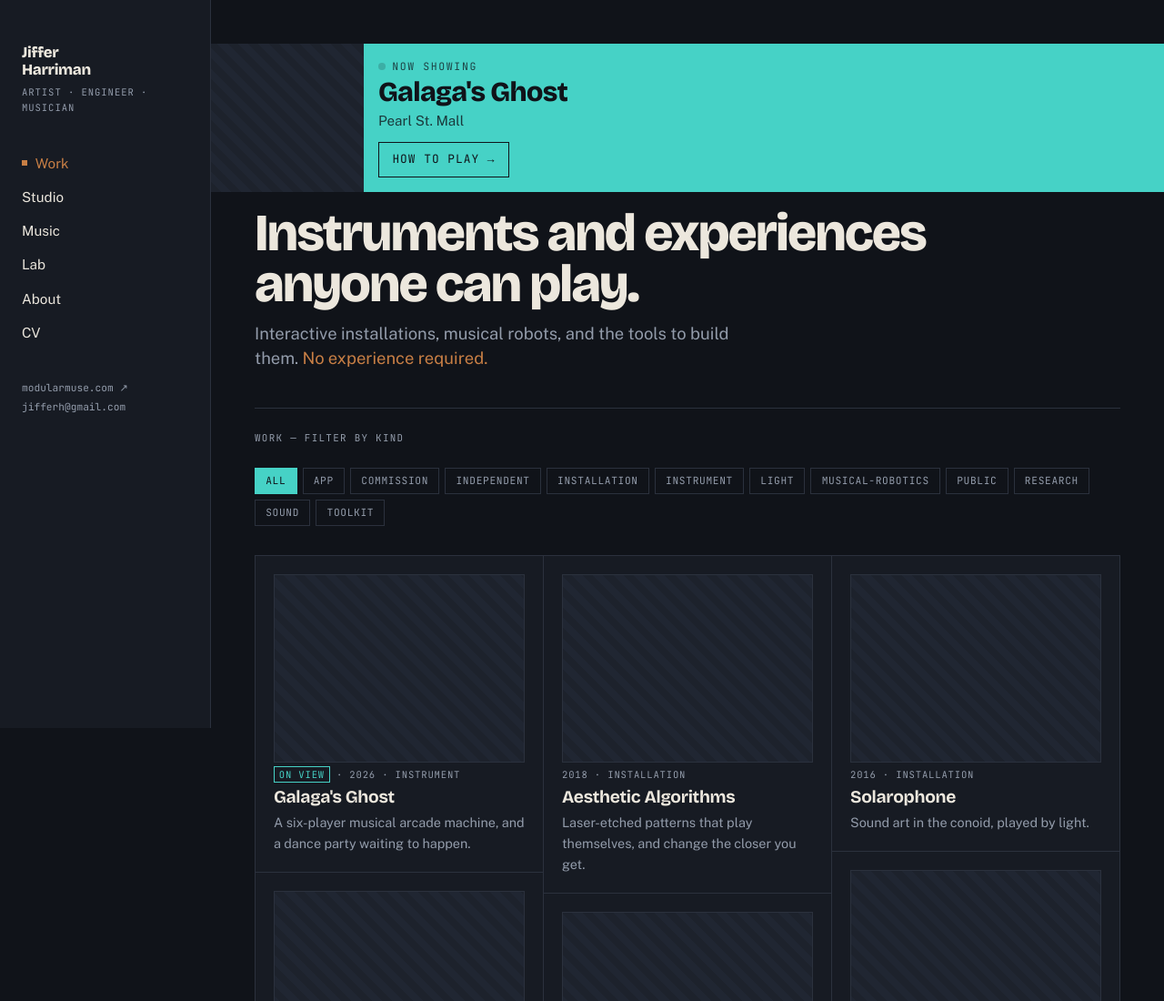
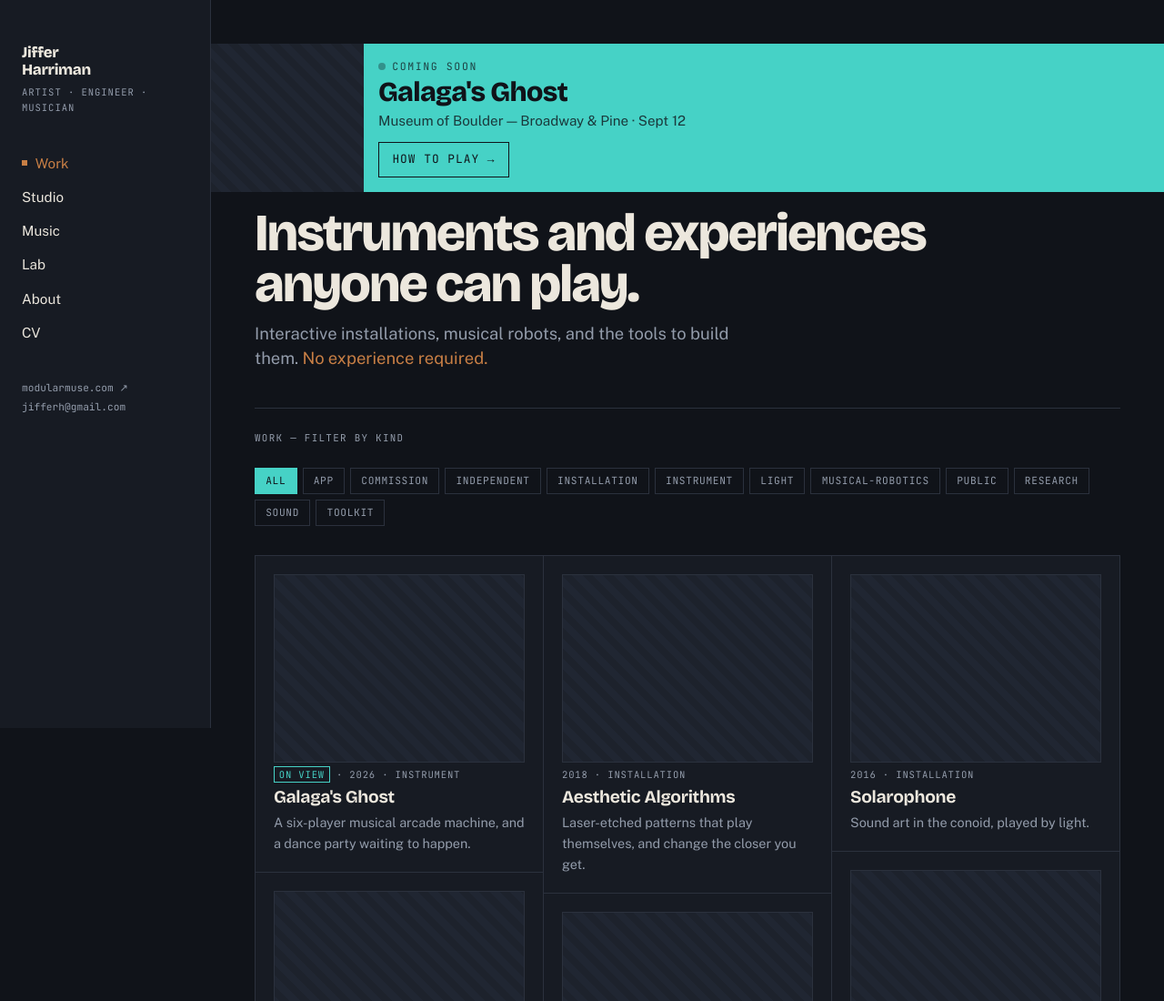
Before and after one commit to Jiffer/jifferharriman-site, an Eleventy site: page src/index.njk in a window 1280 px wide. Shown: the top 1100 px of the page at 91% size. Built offline with nearby package versions, Linux system fonts and the light colour scheme; Eleventy itself is replaced by a stand-in of ours; files that its build step writes are made by us from their sources.

Commit message:
changed now showing to upcoming

```diff
--- a/src/css/site.css
+++ b/src/css/site.css
@@ -664,6 +664,9 @@ img.card__thumb--capped {
   background: var(--ink);
   flex: 0 0 8px;
 }
+
+.nowshowing--upcoming .nowshowing__dot { animation: none; opacity: 0.45; }
+
 @media (prefers-reduced-motion: no-preference) {
   .nowshowing__dot { animation: onview-pulse 2s ease-in-out infinite; }
 }
--- a/src/index.njk
+++ b/src/index.njk
@@ -3,14 +3,15 @@ layout: layouts/base.njk
 description: Interactive sound installations, musical robots, and instruments anyone can play. Boulder, Colorado.
 ---
 {%- for p in collections.projects %}{% if p.data.onview %}
-<a class="nowshowing" href="{{ p.url | url }}">
+{%- set upcoming = p.data.onview.status == "upcoming" %}
+<a class="nowshowing{% if upcoming %} nowshowing--upcoming{% endif %}" href="{{ p.url | url }}">
   <span class="nowshowing__thumb">{% thumb p.fileSlug, p.data.title, p.data.focus %}</span>
   <span class="nowshowing__text">
     <span class="nowshowing__kicker">
-      <span class="nowshowing__dot" aria-hidden="true"></span>Now showing
+      <span class="nowshowing__dot" aria-hidden="true"></span>{% if upcoming %}Coming soon{% else %}Now showing{% endif %}
     </span>
     <strong class="nowshowing__title">{{ p.data.title }}</strong>
-    <span class="nowshowing__venue">{{ p.data.onview.venue }}</span>
+    <span class="nowshowing__venue">{{ p.data.onview.venue }}{% if p.data.onview.when %} &middot; {{ p.data.onview.when }}{% endif %}</span>
     <span class="nowshowing__btn">How to play &rarr;</span>
   </span>
 </a>
--- a/src/work/galagas-ghost.md
+++ b/src/work/galagas-ghost.md
@@ -15,8 +15,9 @@ venues:
   - Boulder Experiments in Public Art, 2026
   - Tulagi Festival, 2026
 onview:
-  venue: Pearl St. Mall
-  until: "Aug 28-30"
+  venue: Museum of Boulder — Broadway & Pine
+  when: "Sept 12"
+  status: upcoming
 howto:
   - Grab a station — up to six people can play at once.
   - Buttons trigger loops, or notes. <b>There are no wrong notes.</b>
```
